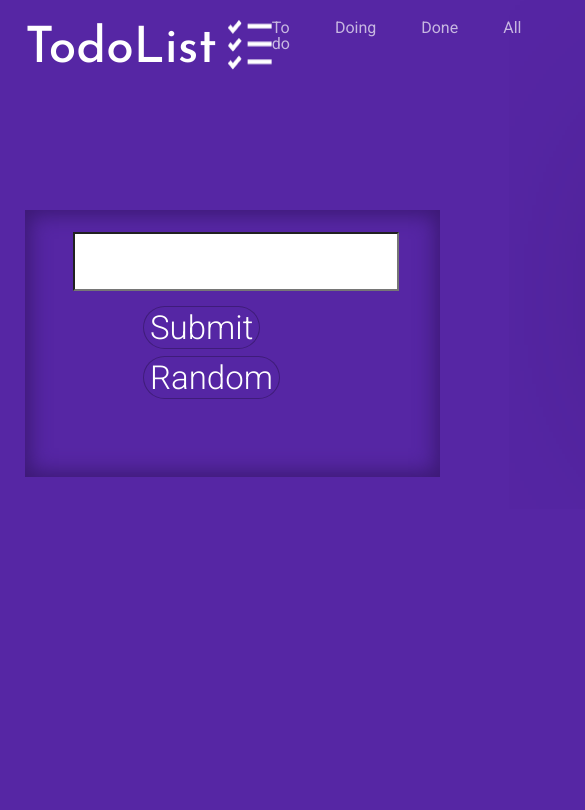
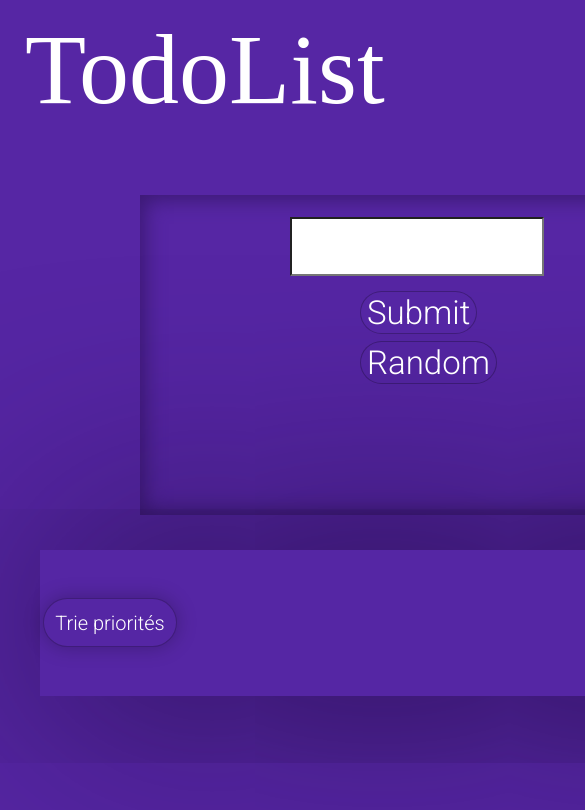
Before and after one commit to Edaly09/todolist, a plain HTML site: page index.html in a window 390 px wide. Shown: the top 810 px of the page, 585 px wide, since content can reach past the window. Drawn offline with Linux system fonts and the light colour scheme.

Commit message:
responsive

```diff
--- a/index.css
+++ b/index.css
@@ -150,7 +150,187 @@ main{
         margin-bottom: 49px;
         border-radius: 50px;
 }
+.burgermenu{
+        display: none;
+}
+
+/* version Tablette */
+
+@media (max-width:992px) {
+        main.flex{
+                display: block;
+                margin-left: 15px;
+                margin-right: 15px;
+        }
+        nav,li{
+                display: none;
+        }
+        .espace{
+                display: none;
+        }
+        header.flex{
+                display: flex;
+                width: auto;
+                Width:295px;
+                Height:75px;
+                margin-right: 25px;
+
+        }
+        .burgermenu{
+                display: block;
+                margin-left: 600px;
+                margin-right: 55px;
+                width: 100px;
+                height: 100px;
+
+
+        }
+        h1{
+                width: 100px;
+                height: 90px;
+                font-family: 'Reem Kufi Fun';
+                font-style: normal;
+                font-weight: 400;
+                font-size: 100px;
+                color: #FFFFFF;
+        }
+        .priority button{
+                width: 133.96px;
+                height: 49px;
+                font-family: 'Roboto';
+                font-style: normal;
+                font-weight: 300;
+                font-size: 20px;
+        }
+
+        .addForm{
+                width: 600px;
+                 height: 320px;
+                margin-left: 100px;
+                height: 320px;
+
+        }
+        .addForm article{
+                width: 245.55px;
+                height: 215.32px;
+                margin-left: 150px;
+                height: 320px;
+
+        }
+        .input{
+                width: 245.55px;
+                height: 52.88px;
+                left: 37px;
+
+        }
+        .deuxbuttons{
+                width: 250.89px;
+                height: 80.32px;
+                margin-left: 70px;
+                margin-top: 15px;
+        }
+        .trie{
+                width: 133.96px;
+                height: 49px;
+                margin-right: 142px;
+                margin-left: 3.04px;
+        }
+        .input{
+                width: 245.55px;
+                height: 52.88px;
+        }
+
+
+}
+
+/* Version mobile */
 
 @media (max-width:768PX) {
+       main.flex{
+                display: block;
+                margin-left: 15px;
+                margin-right: 15px;
+        }
+        nav,li{
+                display: none;
+        }
+        .espace{
+                display: none;
+        }
+        header.flex{
+                display: flex;
+                width: auto;
+                Width:295px;
+                Height:75px;
+                margin-right: 25px;
+
+        }
+        .burgermenu{
+                display: block;
+                margin-left: 600px;
+                margin-right: 55px;
+                width: 100px;
+                height: 100px;
+
+
+        }
+        h1{
+                width: 100px;
+                height: 90px;
+                font-family: 'Reem Kufi Fun';
+                font-style: normal;
+                font-weight: 400;
+                font-size: 100px;
+                color: #FFFFFF;
+        }
+        .priority button{
+                width: 133.96px;
+                height: 49px;
+                font-family: 'Roboto';
+                font-style: normal;
+                font-weight: 300;
+                font-size: 20px;
+        }
+
+        .addForm{
+                width: 600px;
+                 height: 320px;
+                 /* height: 215.32px; */
+                margin-left: 100px;
+                height: 320px;
+
+        }
+        .addForm article{
+                width: 245.55px;
+                height: 215.32px;
+                /* margin-left: 100px; */
+                margin-left: 150px;
+                height: 320px;
+
+        }
+        .input{
+                width: 245.55px;
+                height: 52.88px;
+                left: 37px;
+
+        }
+        .deuxbuttons{
+                width: 250.89px;
+                height: 80.32px;
+                margin-left: 70px;
+                margin-top: 15px;
+        }
+        .trie{
+                width: 133.96px;
+                height: 49px;
+                margin-right: 142px;
+                margin-left: 3.04px;
+        }
+        .input{
+                width: 245.55px;
+                height: 52.88px;
+        }
+
+
 
 }
--- a/index.html
+++ b/index.html
@@ -21,6 +21,7 @@
                 <li>Doing</li>
                 <li>Done</li>
                 <li>All</li>
+                <img src="./iconesTel/Vector-3.png" class="burgermenu" alt="menu burger">
       </nav>
     </header>
     <main class="flex">
```
